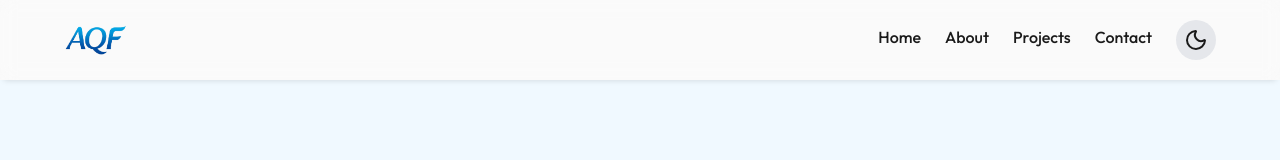
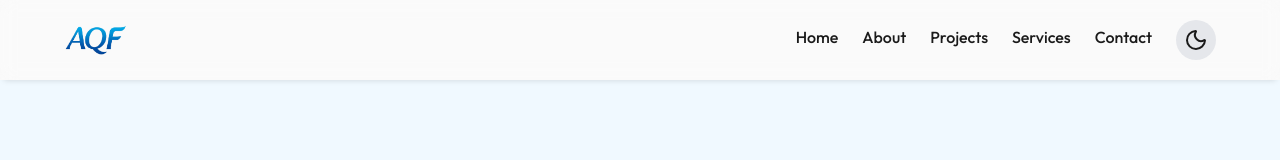
Before and after one commit to Afan-Farooqi-Official/portfolio, a React (Vite) app: page / in a window 1280 px wide. Shown: the top 160 px of the page. Built offline with nearby package versions, Linux system fonts and the light colour scheme.

Commit message:
feat: add services section

```diff
--- a/src/App.jsx
+++ b/src/App.jsx
@@ -2,6 +2,7 @@ import Navbar from "./components/Navbar"
 import Hero from "./components/sections/Hero"
 import About from "./components/sections/About"
 import Projects from "./components/sections/Projects"
+import Services from "./components/sections/Services"
 import Contact from "./components/sections/Contact"
 import Footer from "./components/Footer"
 
@@ -10,10 +11,11 @@ function App() {
   return (
     <div className="min-h-screen">
       <Navbar />
-      <div className="flex flex-col gap-20">
+      <div className="flex flex-col">
         <Hero />
         <About />
         <Projects />
+        <Services />
         <Contact />
       </div>
       <Footer />
--- a/src/components/Navbar.jsx
+++ b/src/components/Navbar.jsx
@@ -10,13 +10,13 @@ const Navbar = () => {
 
   return (
     <div className='flex items-center justify-between w-full py-2 shadow-[0_4px_6px_-4px_rgba(0,0,0,0.15)] dark:shadow-[0_4px_6px_-4px_rgba(255,255,255,0.15)] px-4 md:px-8 lg:px-16 bg-transparent backdrop-blur-sm fixed top-0 left-0 right-0 z-50'>
-        <div id='home'>
+        <div>
             <Logo />
         </div>
 
         <div className='flex items-center gap-6'>
             <ul className='hidden sm:flex items-center gap-6 font-medium'>
-                {['home', 'about', 'projects', 'contact'].map((item) => (
+                {['home', 'about', 'projects', 'services', 'contact'].map((item) => (
                     <li key={item} className='group flex flex-col items-center gap-1'>
                     <a href={`#${item}`} className='transition-colors duration-300 group-hover:text-sky-500'>{item.charAt(0).toUpperCase() + item.slice(1)}</a>
                     <span className='block h-[1.5px] bg-sky-500 w-0 transition-all duration-300 group-hover:w-full'></span>
--- a/src/components/sections/About.jsx
+++ b/src/components/sections/About.jsx
@@ -3,10 +3,10 @@ import Title from '../Title'
 
 const About = () => {
   return (
-    <div className='w-full min-h-screen flex flex-col px-6 md:px-20' id='about'>
+    <div className='w-full min-h-screen flex flex-col px-6 py-10 md:px-20 md:py-20' id='about'>
       <div className='flex flex-col justify-center items-center'>
         <Title title="About Me" />
-        <p className='max-w-4xl text-center mx-auto leading-relaxed text-lg sm:text-md text-gray-600 dark:text-gray-400 '>
+        <p className='max-w-4xl text-center mx-auto leading-relaxed text-lg sm:text-md text-gray-600 dark:text-gray-400'>
           MERN Stack Developer focused on building scalable, high-performance web applications using MongoDB, Express.js, React, and Node.js. Passionate about clean architecture, efficient code, and delivering intuitive, user-centric digital experiences.
         </p>
       </div>
@@ -16,7 +16,7 @@ const About = () => {
           {/* frontend */}
             <div className='bg-sky-50 dark:bg-gray-800 p-6 rounded-lg shadow-md
             transition-transform duration-300 ease-in-out
-            hover:bg-sky-200 dark:hover:bg-gray-700
+            hover:bg-sky-100 dark:hover:bg-gray-900
             hover:shadow-xl hover:-translate-y-1 hover:scale-[1.02]'
             >
               <h4 className='text-xl font-semibold text-gray-800 dark:text-gray-200'>Frontend</h4>
@@ -32,7 +32,7 @@ const About = () => {
           {/* backend */}
             <div className='bg-sky-50 dark:bg-gray-800 p-6 rounded-lg shadow-md
             transition-transform duration-300 ease-in-out
-            hover:bg-sky-200 dark:hover:bg-gray-700
+            hover:bg-sky-100 dark:hover:bg-gray-900
             hover:shadow-xl hover:-translate-y-1 hover:scale-[1.02]'
             >
               <h4 className='text-xl font-semibold text-gray-800 dark:text-gray-200'>Backend</h4>
@@ -50,7 +50,7 @@ const About = () => {
           {/* cloud & devOps */}
             <div className='bg-sky-50 dark:bg-gray-800 p-6 rounded-lg shadow-md
             transition-transform duration-300 ease-in-out
-            hover:bg-sky-200 dark:hover:bg-gray-700
+            hover:bg-sky-100 dark:hover:bg-gray-900
             hover:shadow-xl hover:-translate-y-1 hover:scale-[1.02]'
             >
               <h4 className='text-xl font-semibold text-gray-800 dark:text-gray-200'>Cloud & DevOps</h4>
--- a/src/components/sections/Projects.jsx
+++ b/src/components/sections/Projects.jsx
@@ -51,7 +51,7 @@ const Projects = () => {
   return (
     <div className='w-full min-h-screen bg-sky-50 dark:bg-[#0f172a] flex flex-col px-6 py-10 md:px-20 md:py-20' id='projects'>
       <Title title="Featured Projects" />
-      <h3 className='text-center text-gray-700 dark:text-gray-300'>Explore my recent projects to discover what I've been working on.</h3>
+      <h3 className='max-w-4xl text-center mx-auto leading-relaxed text-lg sm:text-md text-gray-600 dark:text-gray-400'>Explore my recent projects to discover what I've been working on.</h3>
       <div className='w-full h-full flex flex-col gap-10 mt-10'>
         {
           projects.map((project, index) => (
--- /dev/null
+++ b/src/components/sections/Services.jsx
@@ -0,0 +1,80 @@
+import React from 'react'
+import Title from '../Title'
+
+const Services = () => {
+
+    const services = [
+        {
+            id: 1,
+            title: 'Website Development',
+            description: 'Building modern, responsive websites using HTML5, CSS3, JavaScript, and Bootstrap. Designed to work smoothly on all screen sizes with fast loading times and reliable performance.'
+        },
+        {
+            id: 2,
+            title: 'Frontend Development',
+            description: 'Creating clean, intuitive user interfaces using HTML5, CSS3, JavaScript, and React.js. Focused on fast, responsive designs and smooth user experiences for modern web applications.'
+        },
+        {
+            id: 3,
+            title: 'Custom Web Applications',
+            description: 'Building tailored web applications using React.js with backend technologies such as Node.js and Express.js. Integrates backend services like Firebase or Appwrite for real-time data, secure authentication, and reliable hosting.'
+        },
+        {
+            id: 4,
+            title: 'Web Hosting and Deployment',
+            description: 'Deploying websites and web applications on platforms such as Firebase Hosting, Netlify, or traditional servers. Ensures secure HTTPS connections, optimized performance, and reliable production setups.'
+        },
+        {
+            id: 5,
+            title: 'Maintenance and Updates',
+            description: 'Providing ongoing website maintenance, including security updates, performance optimizations, and feature enhancements. Ensures regular backups and reliable uptime monitoring for smooth operation.'
+        },
+        {
+            id: 6,
+            title: 'Responsive Design Audits',
+            description: 'Assessing websites for responsiveness and cross-browser compatibility. Implements improvements using CSS3 media queries and modern design practices to ensure a seamless experience on all devices.'
+        },
+        {
+            id: 7,
+            title: 'API Integrations',
+            description: 'Integrating third-party APIs, such as social media platforms and payment gateways, into web applications using JavaScript and React.js. Focused on secure, efficient, and reliable data handling.'
+        },
+        {
+            id: 8,
+            title: 'MERN Stack Development',
+            description: 'Developing full-stack applications with MongoDB, Express.js, React.js, and Node.js. Creates scalable, secure solutions with reliable authentication and efficient database management.'
+        },
+        {
+            id: 9,
+            title: 'Mobile App Development',
+            description: 'Building cross-platform mobile applications using React Native. Ensures responsive interfaces, real-time data handling, and seamless API integrations for smooth user experiences.'
+        },
+        {
+            id: 10,
+            title: 'E-commerce Solutions',
+            description: 'Developing custom e-commerce platforms using the MERN stack. Features include secure payment processing, shopping carts, and efficient order management systems for seamless online shopping experiences.'
+        }
+    ]
+
+  return (
+    <div className="w-full min-h-screen flex flex-col px-6 py-10 md:px-20 md:py-20" id='services'>
+        <div className="container mx-auto px-4">
+            <Title title="Services" />
+            <h3 className="max-w-4xl text-center mx-auto leading-relaxed text-lg sm:text-md text-gray-600 dark:text-gray-400">Helping businesses grow with smart digital solutions</h3>
+            <div className="grid grid-cols-1 md:grid-cols-2 lg:grid-cols-3 gap-8 mt-10">
+                {services.map(service => (
+                    <div key={service.id} className="bg-sky-50 dark:bg-gray-800 p-6 rounded-lg shadow-md
+                    transition-transform duration-300 ease-in-out
+                    hover:bg-sky-100 dark:hover:bg-gray-900
+                    hover:shadow-xl hover:-translate-y-1 hover:scale-[1.02]">
+                        <h3 className="text-xl font-semibold text-gray-800 dark:text-gray-200">{service.title}</h3>
+                        <p className="mt-2 text-gray-600 dark:text-gray-400">{service.description}</p>
+                    </div>
+                ))}
+            </div>
+        </div>
+    </div>
+  )
+}
+
+export default Services
```
Also changed, not shown: src/components/sections/Contact.jsx (+8 -8 lines).
